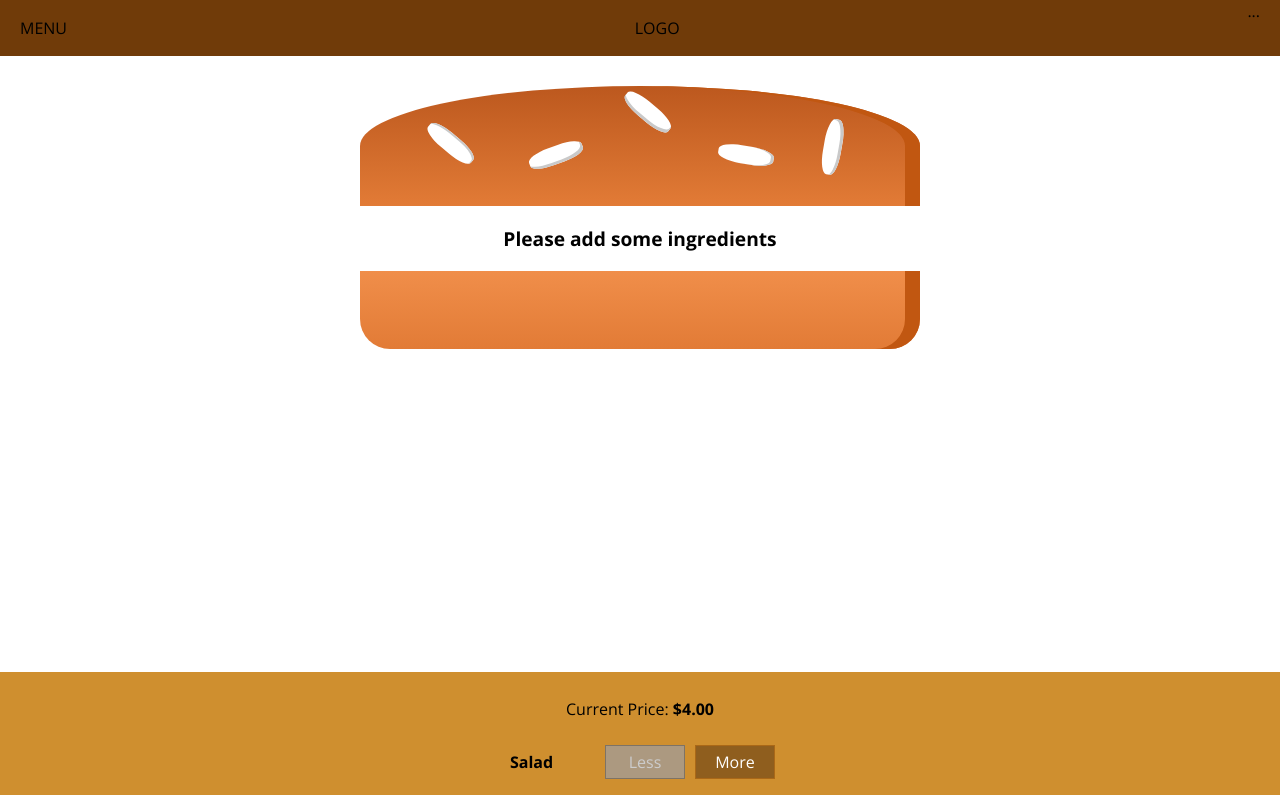
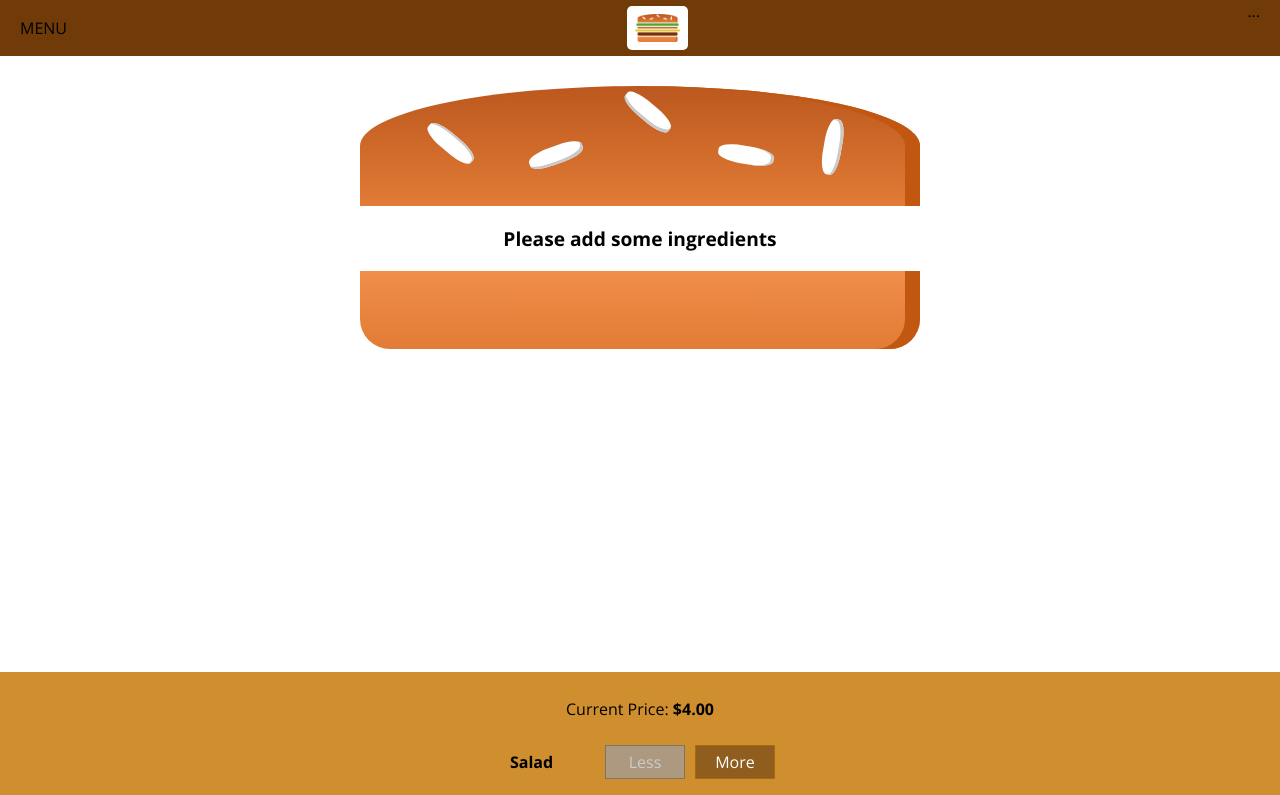
Before and after one commit to tichif/react_complete_course, a React app: page / in a window 1280 px wide. Shown: the top 795 px of the page. Built offline with nearby package versions, Linux system fonts and the light colour scheme.

Commit message:
Add the Logo to our application

```diff
--- /dev/null
+++ b/src/components/Logo/Logo.css
@@ -0,0 +1,11 @@
+.Logo {
+  background-color: #fff;
+  padding: 8px;
+  height: 80%;
+  box-sizing: border-box;
+  border-radius: 5px;
+}
+
+.Logo img {
+  height: 100%;
+}
--- /dev/null
+++ b/src/components/Logo/Logo.js
@@ -0,0 +1,14 @@
+import React from 'react';
+
+import classes from './Logo.css';
+import LogoBurger from '../assets/images/logo.png';
+
+const Logo = () => {
+  return (
+    <div className={classes.Logo}>
+      <img src={LogoBurger} alt='Logo' />
+    </div>
+  );
+};
+
+export default Logo;
--- a/src/components/Navigation/Toolbar/Toolbar.js
+++ b/src/components/Navigation/Toolbar/Toolbar.js
@@ -1,12 +1,13 @@
 import React from 'react';
 
 import classes from './Toolbar.css';
+import Logo from '../../Logo/Logo';
 
 const Toolbar = () => {
   return (
     <header className={classes.Toolbar}>
       <div>MENU</div>
-      <div>LOGO</div>
+      <Logo />
       <nav>...</nav>
     </header>
   );
```
Also changed, not shown: src/components/assets/images/logo.png (renamed from src/components/assets/28.1 burger-logo.png).
